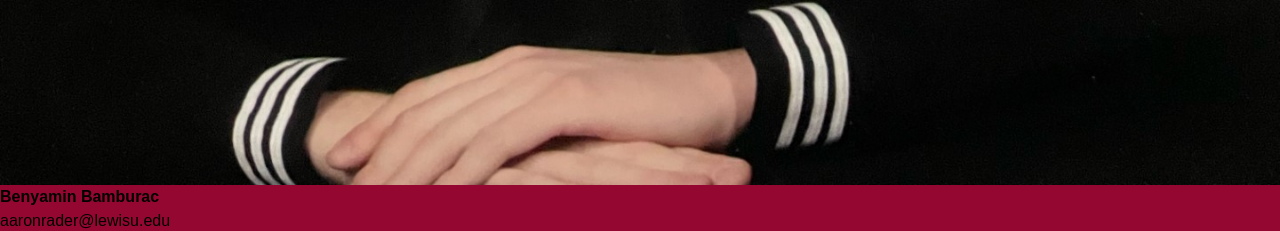
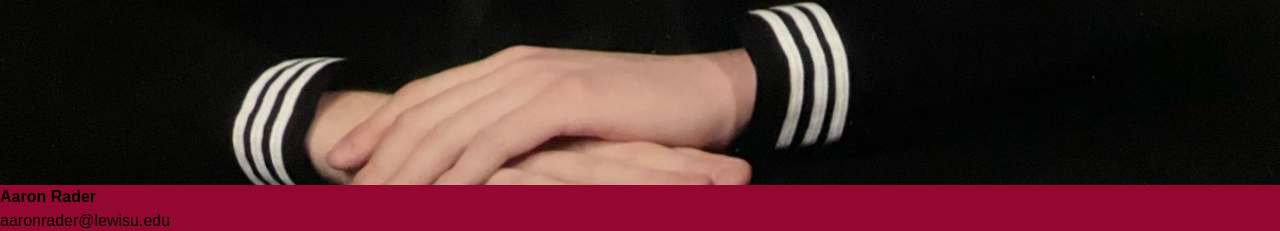
Before and after one commit to SSC-CodeCrusaders/course-calendar-production, a React (Vite) app: page /aboutus in a window 1280 px wide. Shown: the part 7031-7262 px from the top of the page. Built offline with nearby package versions, Linux system fonts and the light colour scheme; no server answers.

Commit message:
Fixed Aaron in about us section

```diff
--- a/src/Components/Pages/AboutUsPage.jsx
+++ b/src/Components/Pages/AboutUsPage.jsx
@@ -101,7 +101,7 @@ const AboutUsPage = () => {
           <div className='flex items-center group/item hover:bg-red-700 bg-lewisRed p-2'>
             <img src="/img/aaron.jpg" alt='Aaron Rader' className=" ml-2 mr-1 mt-2 w-32 h-32 rounded-full object-cover"/>
             <div className='ml-2 overflow-hidden'>
-              <strong className='mb-1 text-xl text-white'>Benyamin Bamburac</strong>
+              <strong className='mb-1 text-xl text-white'>Aaron Rader</strong>
               <br></br>
               <a className="text-b  truncate text-white" href="mailto:aaronrader@lewisu.edu">aaronrader@lewisu.edu</a>
             </div>
```
